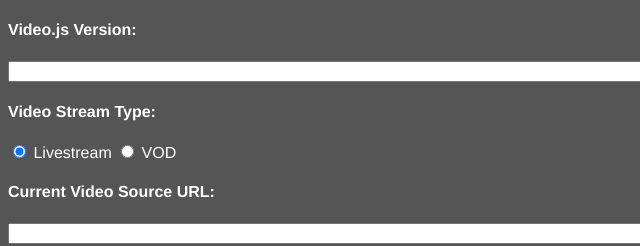
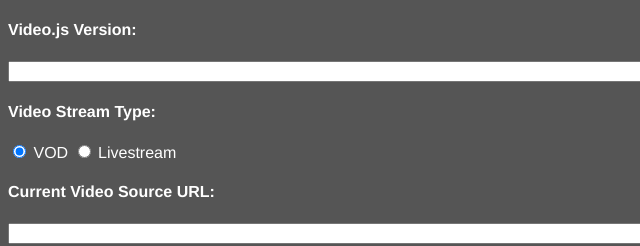
Before and after one commit to pbs-jmo/pbs-kids-video-js-test-harness, a website with bundled scripts: page public/index.html in a window 1280 px wide. Shown: the top 246 px of the page, 0-640 px from the left. Built offline with nearby package versions, Linux system fonts and the light colour scheme; files whose address does not match are found by name.

Commit message:
Default to VOD instead of livestream

```diff
--- a/public/index.html
+++ b/public/index.html
@@ -16,8 +16,8 @@
 
 <h4>Video Stream Type:</h4>
 <p>
-    <input type="radio" name="stream-type" id="stream-type-livestream" value="livestream" checked /> <label for="stream-type-livestream">Livestream</label>
-    <input type="radio" name="stream-type" id="stream-type-vod" value="vod" /> <label for="stream-type-vod">VOD</label>
+    <input type="radio" name="stream-type" id="stream-type-vod" value="vod" checked /> <label for="stream-type-vod">VOD</label>
+    <input type="radio" name="stream-type" id="stream-type-livestream" value="livestream" /> <label for="stream-type-livestream">Livestream</label>
 </p>
 
 <h4>Current Video Source URL:</h4>
```
